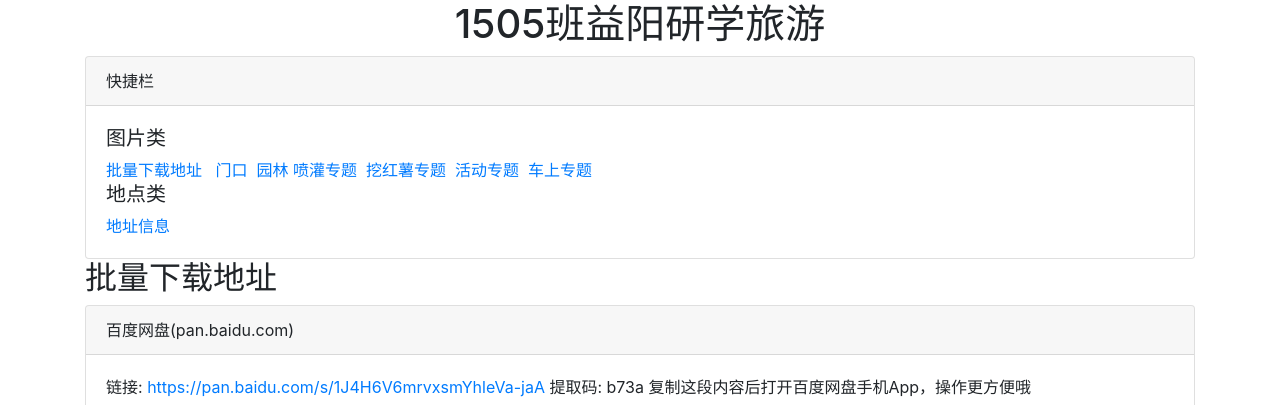
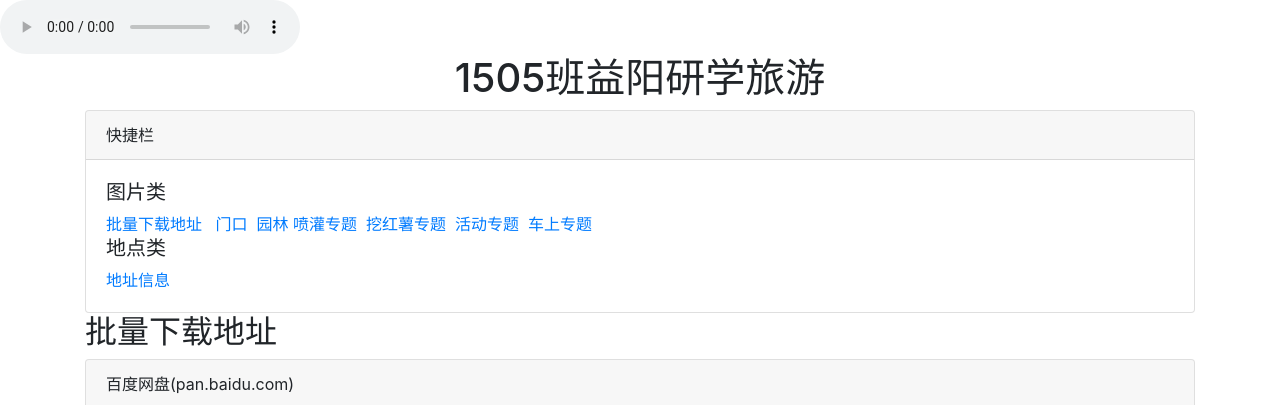
Before and after one commit to XieZheyuan/photo-album, a plain HTML site: page yy/index.html in a window 1280 px wide. Shown: the top 405 px of the page. Drawn offline with nearby package versions, Linux system fonts and the light colour scheme; a script that the page names is missing.

Commit message:
Update index.html

```diff
--- a/yy/index.html
+++ b/yy/index.html
@@ -58,7 +58,7 @@ document.getElementById("bgAudio").volume = 0.05;
     <a title="返回顶部" onclick="window.scrollTo(0,0);return false;" href="#top" class="back-top"></a>
   </div>
 <audio src="https://isure.stream.qqmusic.qq.com/C400001Cswpo2a3piD.m4a?guid=2618827520&vkey=9A2775E3C2C375D69D77B34197D20F1166BCE1B3AF6449D528614E67A709BD1DBCC0B66D4BA641A99BEB9A469BBA0B1932235B6857BC00A6&uin=4760&fromtag=66"
-       " autoplay = "autoplay" loop = "loop" id="bgAudio"></audio>
+       controls="controls" autoplay = "autoplay" loop = "loop" id="bgAudio"></audio>
 <div class="container">
   <a name="tag-0"></a>
   <div id="banner">
```
